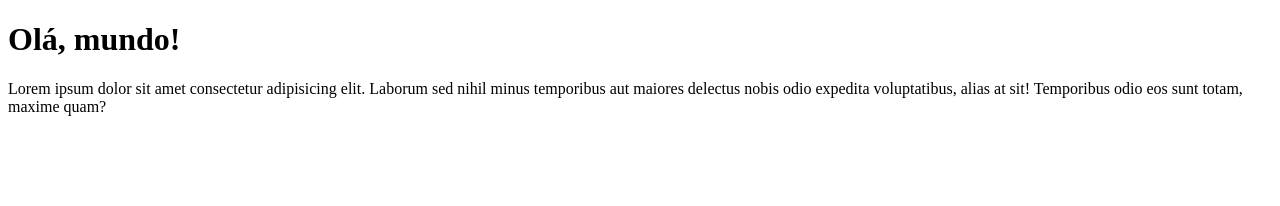
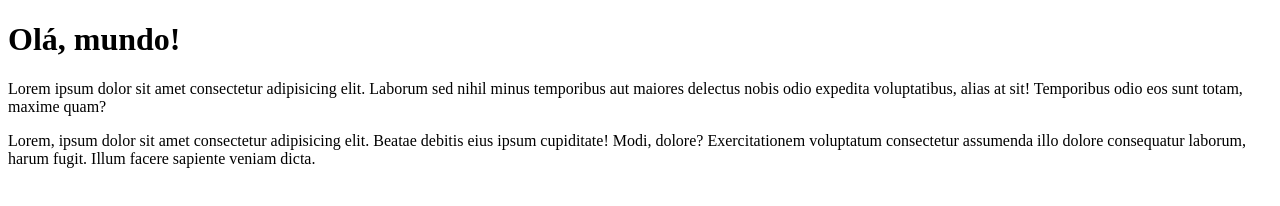
Before and after one commit to EdsonOlvSlv/Ola-Mundo, a plain HTML site: page site-exemplo/index.html in a window 1280 px wide. Drawn offline with Linux system fonts and the light colour scheme.

Commit message:
Adicionado um parágrafo

```diff
--- a/site-exemplo/index.html
+++ b/site-exemplo/index.html
@@ -9,5 +9,6 @@
 <body>
     <h1>Olá, mundo!</h1>
     <p>Lorem ipsum dolor sit amet consectetur adipisicing elit. Laborum sed nihil minus temporibus aut maiores delectus nobis odio expedita voluptatibus, alias at sit! Temporibus odio eos sunt totam, maxime quam?</p>
+    <p>Lorem, ipsum dolor sit amet consectetur adipisicing elit. Beatae debitis eius ipsum cupiditate! Modi, dolore? Exercitationem voluptatum consectetur assumenda illo dolore consequatur laborum, harum fugit. Illum facere sapiente veniam dicta.</p>
 </body>
 </html>
```
